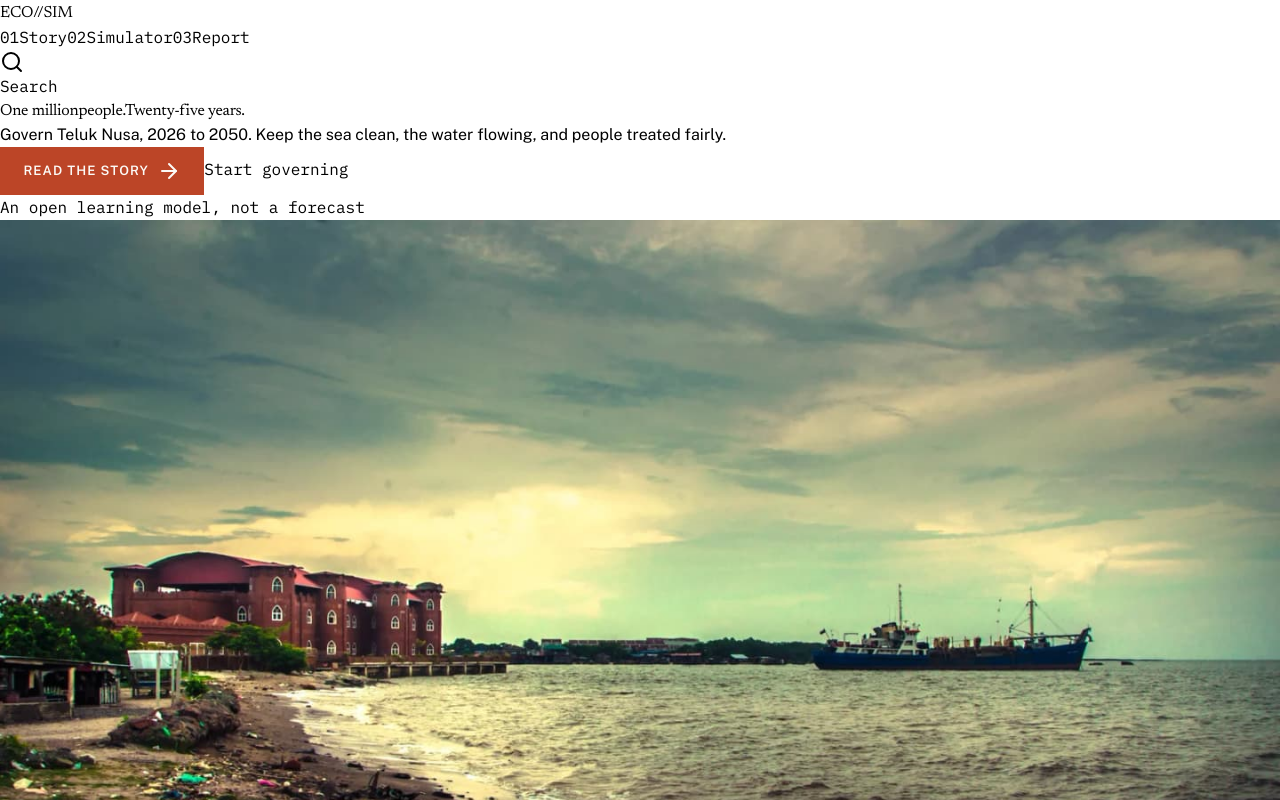
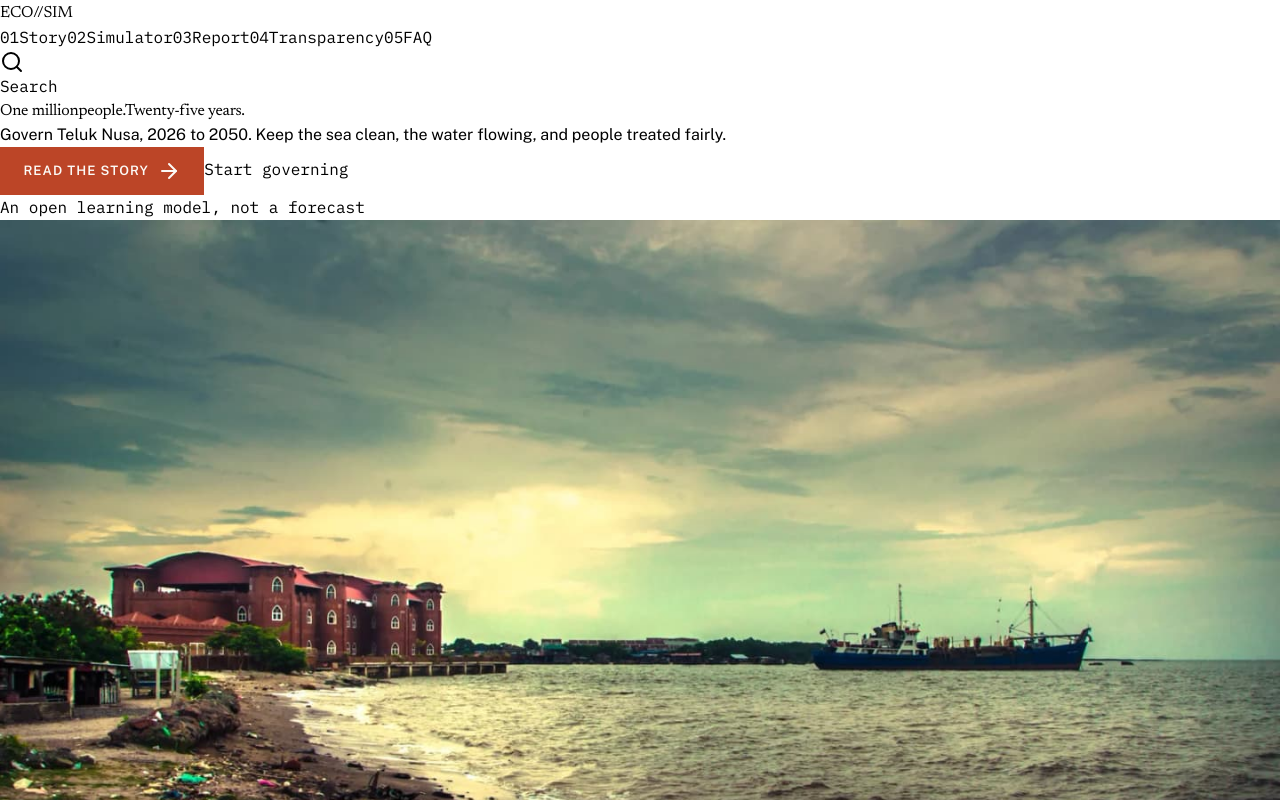
Before and after one commit to Tan-Le-En/Eco-Sim, a React (Vite) app in the folder client/: page / in a window 1280 px wide. Shown: the top 800 px of the page. Built offline with nearby package versions, Linux system fonts and the light colour scheme.

Commit message:
Add Transparency and FAQ to Home header nav

```diff
--- a/client/src/components/SiteHeader.tsx
+++ b/client/src/components/SiteHeader.tsx
@@ -88,11 +88,15 @@ export default function SiteHeader({
             className="hidden md:flex flex-1 min-w-0 items-center justify-evenly gap-2 px-2"
             aria-label="Primary"
           >
-            {NAV.filter(n => n.tier === "flow").map((n, i) => (
+            {NAV.map((n, i) => (
               <Link
                 key={n.href}
                 href={n.href}
-                className="btn-press inline-flex items-center gap-1.5 font-data text-[11px] tracking-[0.14em] uppercase px-3 py-2 transition-colors border border-transparent text-foreground hover:border-border hover:bg-secondary/60 whitespace-nowrap"
+                className={`btn-press inline-flex items-center gap-1.5 font-data text-[11px] tracking-[0.14em] uppercase px-3 py-2 transition-colors border border-transparent whitespace-nowrap ${
+                  n.tier === "ref"
+                    ? "text-muted-foreground hover:text-foreground hover:border-border"
+                    : "text-foreground hover:border-border hover:bg-secondary/60"
+                }`}
               >
                 <span className="text-muted-foreground/80">
                   {String(i + 1).padStart(2, "0")}
```
